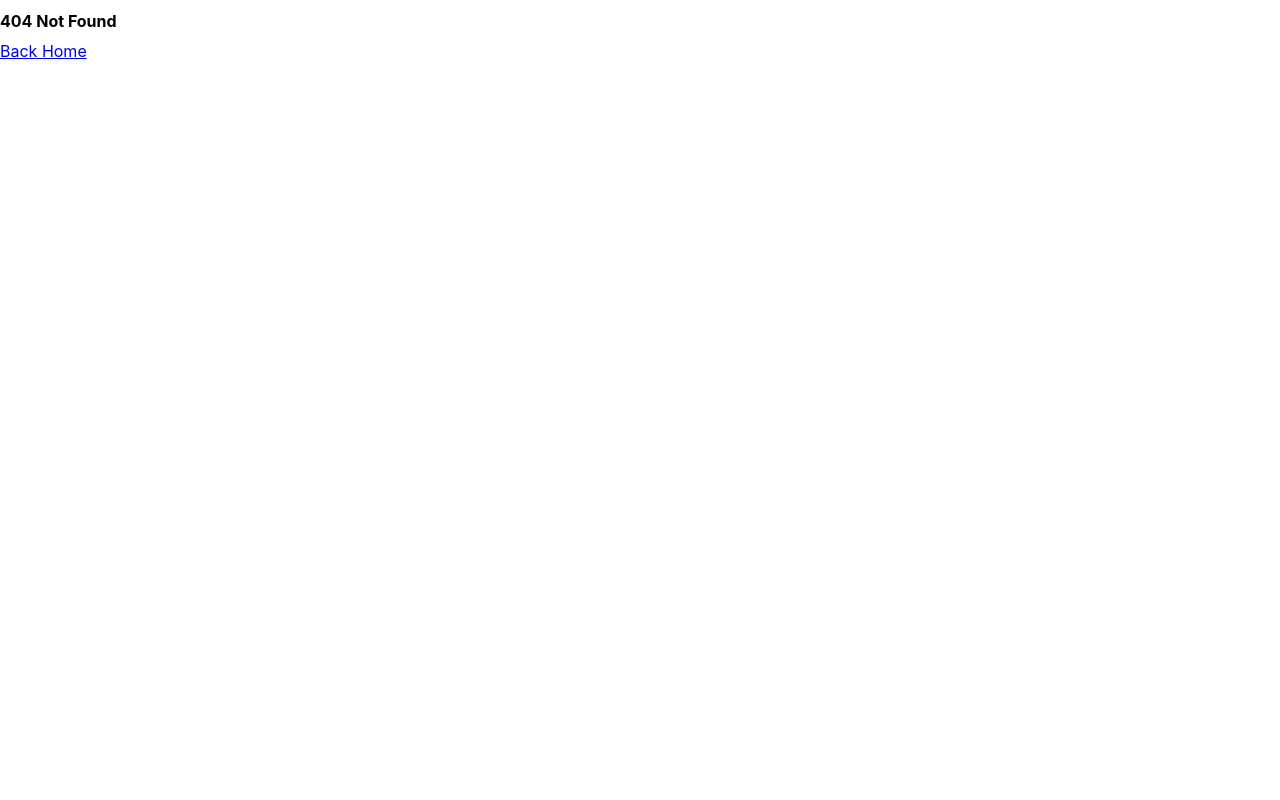
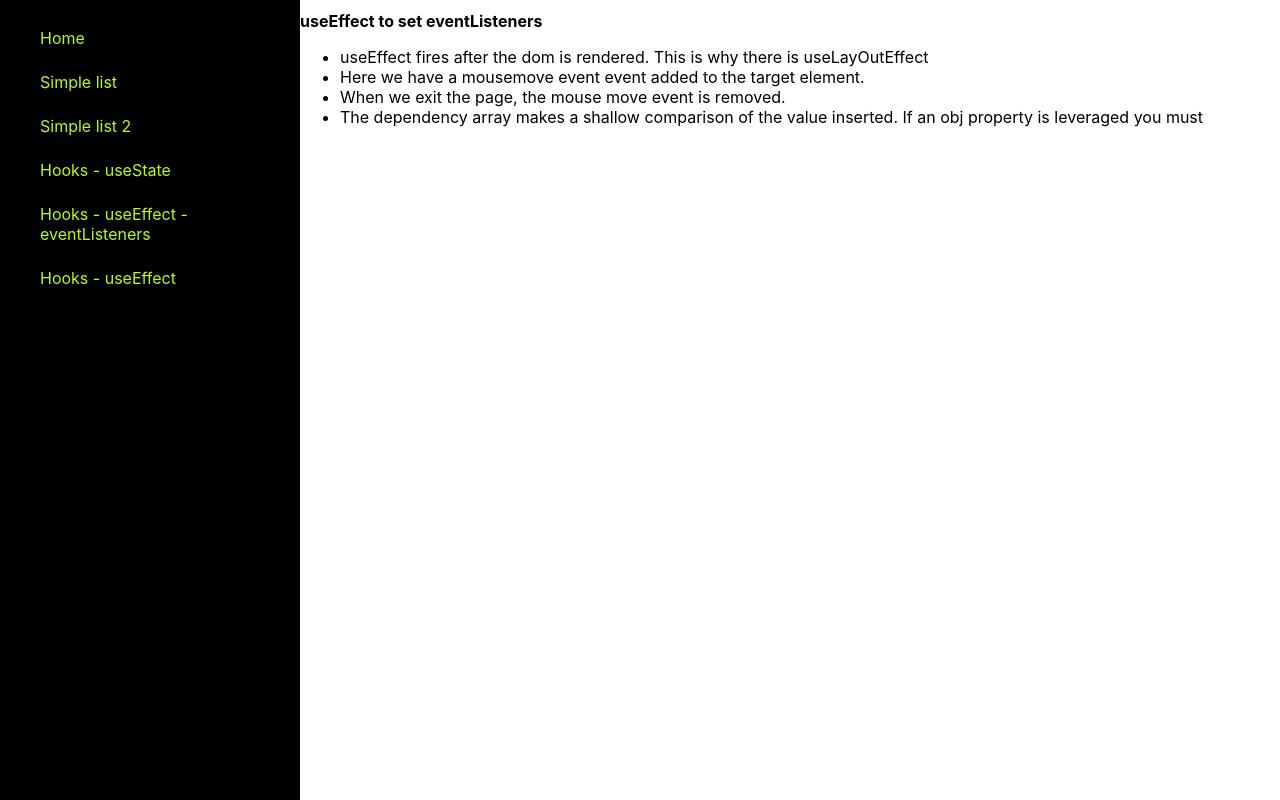
Before and after one commit to uiblox/react-reference, a React (Vite) app: page /useEffectDemo1 in a window 1280 px wide. Before the commit this address had no page. Built offline with nearby package versions, Linux system fonts and the light colour scheme.

Commit message:
useEffectDemo1 illustrates mounting and unmounting eventlisteners

```diff
--- a/src/components/Nav/index.jsx
+++ b/src/components/Nav/index.jsx
@@ -18,6 +18,9 @@ export const Nav = () => {
                     <NavLink className={classes['nav-link']} to="/useStateDemo">Hooks - useState</NavLink>
                 </li>
                 <li className={classes['nav-itm']}>
+                    <NavLink className={classes['nav-link']} to="/useEffectDemo1">Hooks - useEffect - eventListeners</NavLink>
+                </li>
+                <li className={classes['nav-itm']}>
                     <NavLink className={classes['nav-link']} to="/useEffectDemo">Hooks - useEffect</NavLink>
                 </li>
             </ul>
--- a/src/main.jsx
+++ b/src/main.jsx
@@ -6,6 +6,7 @@ import App from './App.jsx'
 import  SimpleList  from "./pages/SimpleList/index.jsx"
 import  SimpleList2  from "./pages/SimpleList2/index.jsx"
 import { UseStateDemo } from "./pages/UseStateDemo/index.jsx"
+import { UseEffectDemo1 } from "./pages/useEffectDemo1/index.jsx"
 import { UseEffectDemo } from './pages/UseEffectDemo/index.jsx'
 import { NotFound } from './pages/NotFound/index.jsx'
 
@@ -28,6 +29,10 @@ const router = createBrowserRouter([
         element: <UseStateDemo />
       },
       {
+        path: "/useEffectDemo1",
+        element: <UseEffectDemo1 />
+      },
+      {
         path: "/useEffectDemo",
         element: <UseEffectDemo />
       }
--- /dev/null
+++ b/src/pages/useEffectDemo1/index.jsx
@@ -0,0 +1,35 @@
+import { useEffect } from "react"
+import { useState } from "react"
+import classes from "./styles.module.css"
+
+export const UseEffectDemo1 = () => {
+    const [{cordX, cordY}, setCoords] = useState({cordX: 0, cordY: 0})
+
+    const initMouseMove = (e) => {
+        setCoords(() => ({
+           cordX: e.pageX,
+           cordY: e.pageY
+        }))
+    }
+
+    useEffect(() => {
+        window.addEventListener("mousemove", initMouseMove)
+        return () => {
+            window.removeEventListener("mousemove", initMouseMove)
+            console.log("unmounted")
+        }
+    }, [])
+
+    return (
+        <div>
+            <h1>useEffect to set eventListeners</h1>
+            <ul>
+                <li>useEffect fires after the dom is rendered. This is why there is useLayOutEffect</li>
+                <li>Here we have a mousemove event event added to the target element.</li>
+                <li>When we exit the page, the mouse move event is removed.</li>
+                <li>The dependency array makes a shallow comparison of the value inserted. If an obj property is leveraged you must</li>
+            </ul>
+            <div className={classes.move} style={{ transform: `translate(${cordX}px, ${cordY}px)`}}>Follow Me</div>
+        </div>
+    )
+}
--- /dev/null
+++ b/src/pages/useEffectDemo1/styles.module.css
@@ -0,0 +1,9 @@
+.move {
+    color: cyan;
+    font-size: 2rem;
+    left: 0;
+    position: absolute;
+    top: 0;
+    z-index: -1;
+    background-color: black;
+}
```
